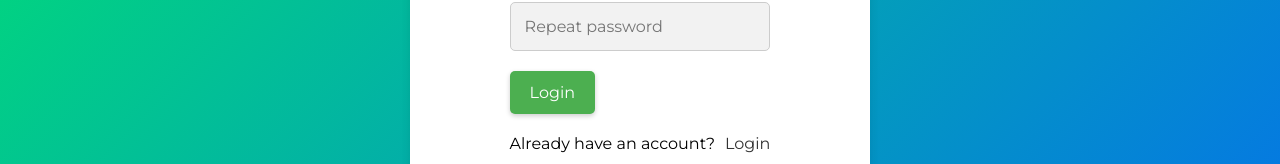
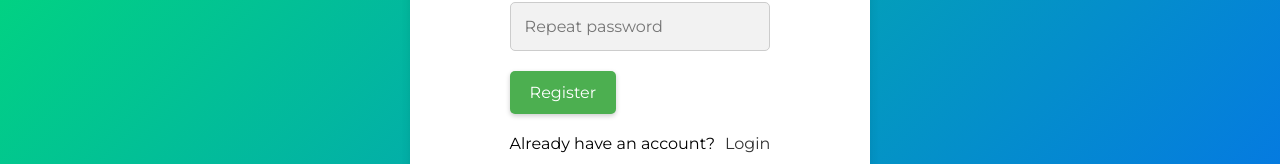
Before and after one commit to harry-olabs/avi-hub, a React (Create React App) app: page / in a window 1280 px wide. Shown: the part 542-706 px from the top of the page. Built offline with nearby package versions, Linux system fonts and the light colour scheme; the HTML template or start-up script is replaced by a standard one.

Commit message:
changed text

```diff
--- a/src/feature/Registration/index.jsx
+++ b/src/feature/Registration/index.jsx
@@ -70,7 +70,7 @@ const Registration = () => {
           />
         </div>
         <div className="form__group">
-          <Button text="Login" handleClick={handleClick} />
+          <Button text="Register" handleClick={handleClick} />
         </div>
       </form>
       <div className={styles.register__link}>
```
